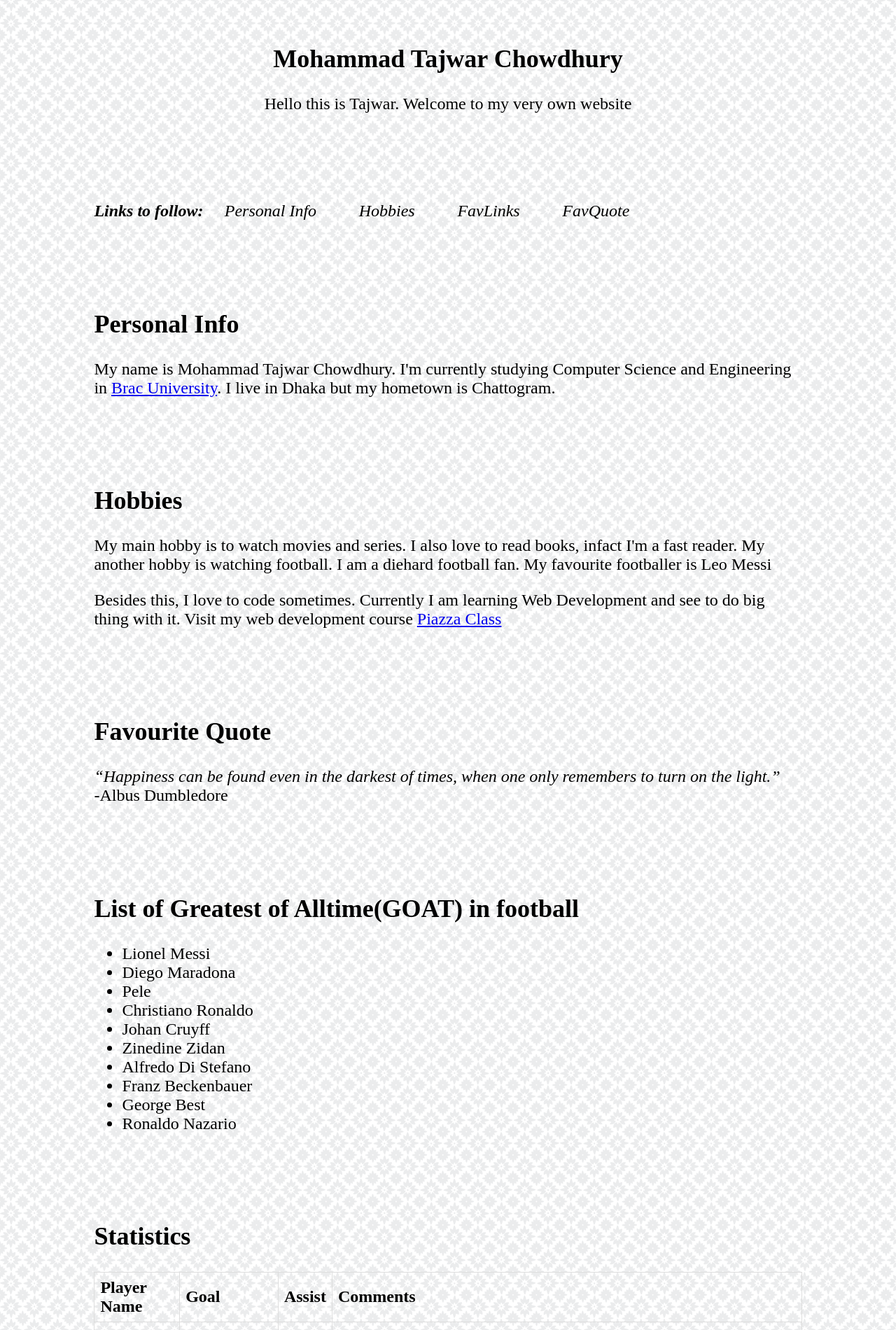
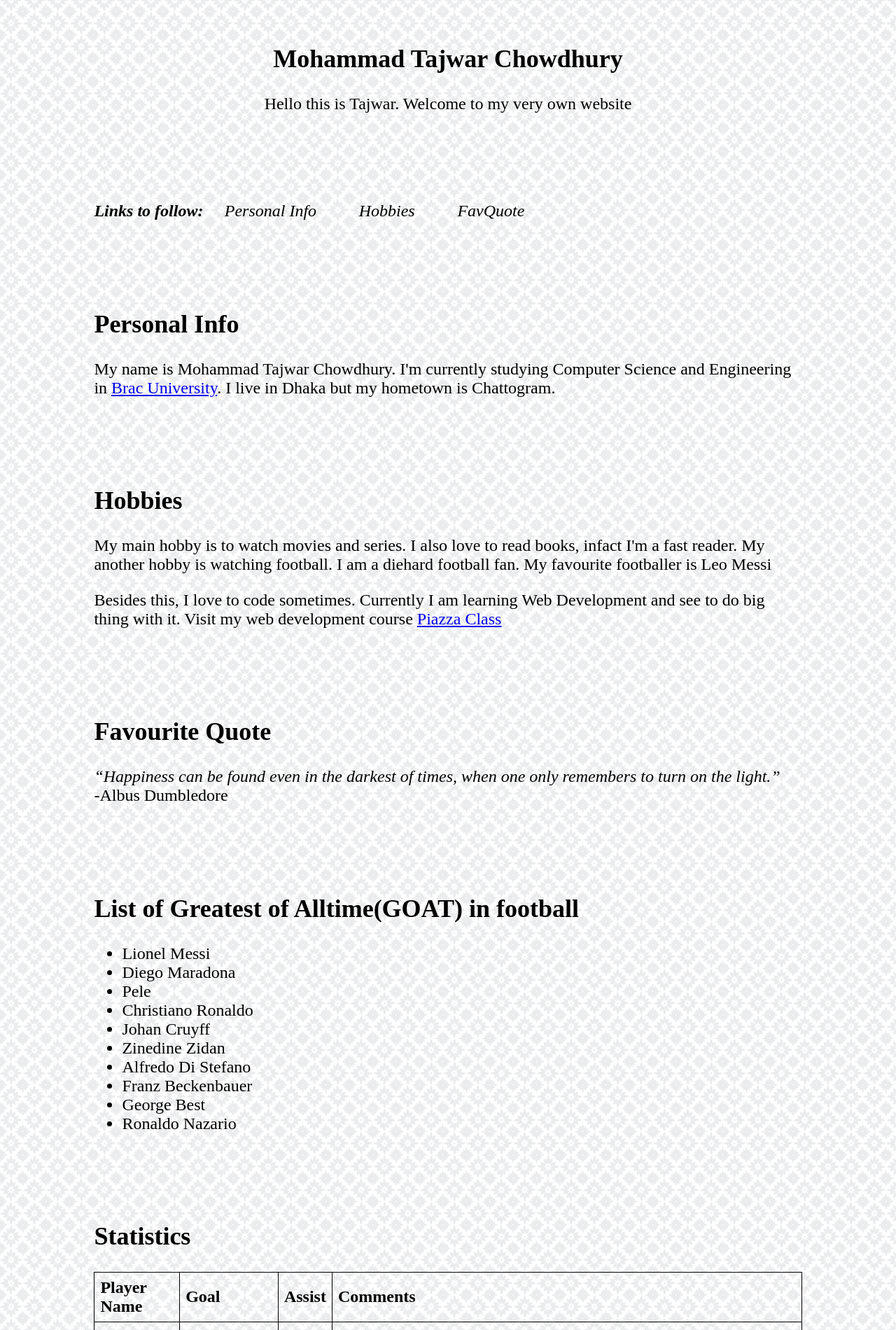
Before and after one commit to tajwarchy/lab-assignment-1, a plain HTML site: page index.html in a window 1280 px wide. Shown: the top 1900 px of the page at 70% size. Drawn offline with Linux system fonts and the light colour scheme.

Commit message:
final commit

```diff
--- a/index.html
+++ b/index.html
@@ -15,9 +15,9 @@
         <p>Hello this is Tajwar. Welcome to my very own website
         </p>
     </section>
-    <section id="links-to-follow"><b>Links to follow:</b><span><a href="">Personal
-                Info</a></span><span><a href="">Hobbies</a></span><span><a href="">FavLinks</a></span><span><a
-                href="">FavQuote</a></span></section>
+    <section id="links-to-follow"><b>Links to follow:</b><span><a href="#pr-info">Personal
+                Info</a></span><span><a href="#hobbies">Hobbies</a></span><span><a
+                href="#fav-quote">FavQuote</a></span></section>
     <section id="pr-info">
         <h1>Personal Info</h1>
         <p>My name is Mohammad Tajwar Chowdhury. I'm currently studying Computer Science and Engineering in <a href="https://www.bracu.ac.bd/">Brac
@@ -95,6 +95,12 @@
         <p><img src="https://assets.goal.com/v3/assets/bltcc7a7ffd2fbf71f5/blte7f14e6a2c43be10/633c65ca762be510f72ffa0e/GettyImages-1429075102.jpg?quality=80&format=pjpg&auto=webp&width=620"
                 alt="leo messi"></p>
     </section>
+    <section id="location" style="margin: 5px;"></section>
+    <section id="last-mod" style="margin: 5px;"></section>
+    <script>
+        document.getElementById('location').innerHTML = 'Page location is: ' + window.location
+        document.getElementById('last-mod').innerHTML = 'The document was last modified on: ' + document.lastModified
+    </script>
 </body>
 
 </html>
--- a/style.css
+++ b/style.css
@@ -21,7 +21,7 @@ table{
     border-collapse: collapse;
 }
 td, th{
-    border: 1px solid #dddddd;
+    border: 1px solid black;
     text-align: left;
     padding: 8px;
 }
```
